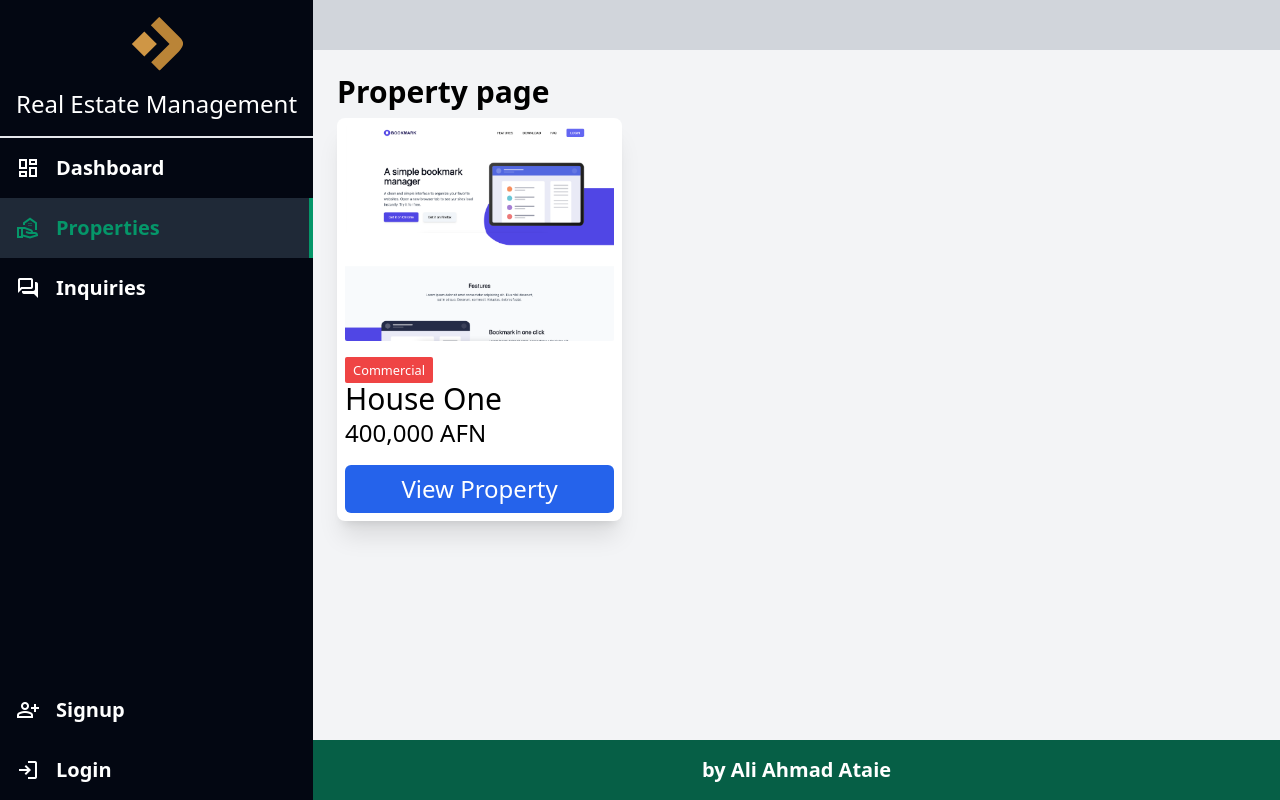
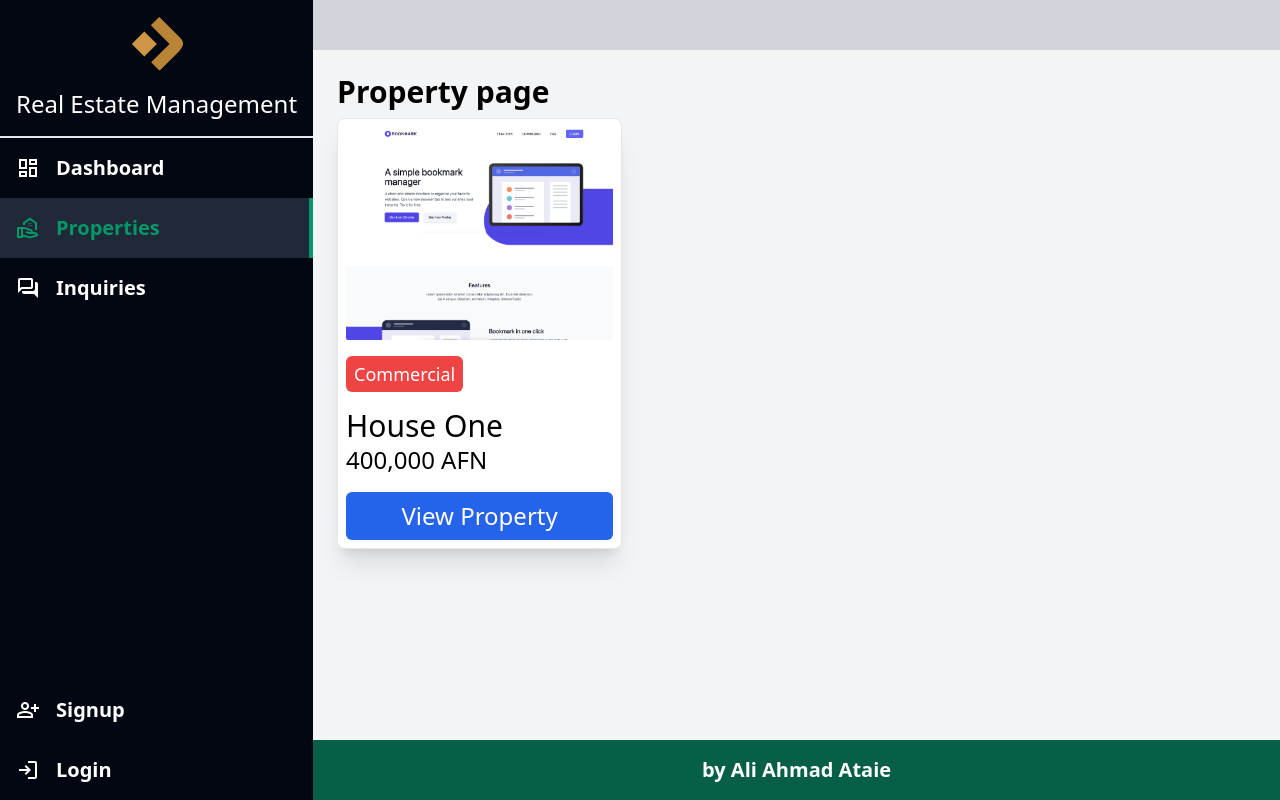
Before and after one commit to iamaliataie/vue-dashboard, a Vue app: page /property in a window 1280 px wide. Built offline with nearby package versions, Linux system fonts and the light colour scheme.

Commit message:
update property item component

```diff
--- a/src/components/PropertyItem.vue
+++ b/src/components/PropertyItem.vue
@@ -3,15 +3,17 @@
 </script>
 
 <template>
-    <div class="bg-white overflow-hidden rounded-lg p-2 flex flex-col space-y-4 shadow-xl">
+    <div class="bg-white overflow-hidden rounded-lg p-2 flex flex-col space-y-4 shadow-xl border">
         <div class="w-full relative overflow-hidden rounded-sm bg-green-400">
 
             <img src="../assets/bookmark.png" alt="" class="w-full">
         </div>
-        <div class="w-full">
-            <small class=" bg-red-500 text-white px-2 py-1 rounded-sm">Commercial</small>
-            <h1 class="text-3xl">House One</h1>
-            <p class="text-2xl">400,000 AFN</p>
+        <div class="w-full flex flex-col space-y-4">
+            <small class="bg-red-500 text-white px-2 py-1 rounded-md text-lg w-fit">Commercial</small>
+            <div>
+                            <h1 class="text-3xl">House One</h1>
+                <p class="text-2xl">400,000 AFN</p>
+            </div>
         </div>
         <div class="w-full">
             <a href="#" class="block py-2 px-3 bg-blue-600 text-white text-xl lg:text-2xl text-center rounded-md">View Property</a>
```
